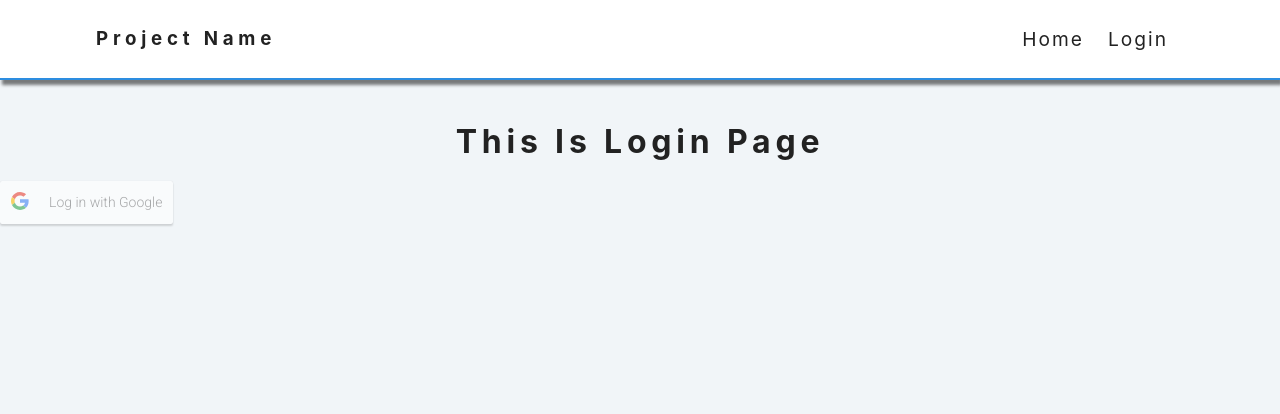
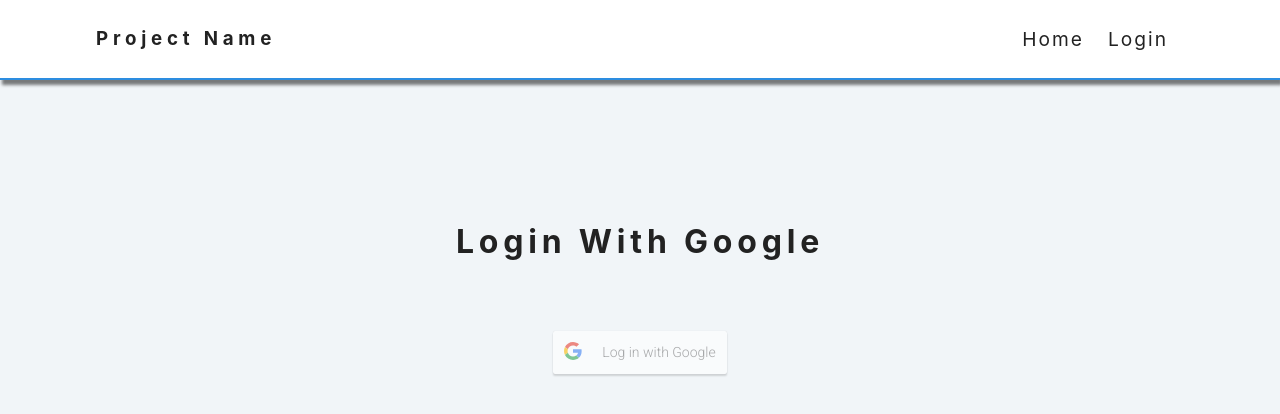
Before and after one commit to DavidBayat/LastProject.Client, a React (Create React App) app: page /login in a window 1280 px wide. Shown: the top 414 px of the page. Built offline with nearby package versions, Linux system fonts and the light colour scheme.

Commit message:
changed google login position

```diff
--- /dev/null
+++ b/src/components/LogIn/Login.css
@@ -0,0 +1,7 @@
+.login {
+    text-align: center;
+    margin: 20px auto;
+}
+.google-login{
+    margin-top: 50px;
+}
--- a/src/components/LogIn/index.tsx
+++ b/src/components/LogIn/index.tsx
@@ -1,6 +1,7 @@
 import React, {useState} from 'react';
 import GoogleLogin from "react-google-login";
 import { useNavigate } from "react-router-dom";
+import "./Login.css"
 
 interface Props {
     setLoginData: Function
@@ -17,9 +18,10 @@
         alert(result)
     }
     return (
-        <div>
-            <h1 className="section-title">This is login page</h1>
+        <div className="section login">
+            <h1 className="section-title">Login With Google</h1>
             <GoogleLogin
+                className="google-login"
                 clientId="348842152385-kdg8vkd6rnhvv07burv4pmune9ejalte.apps.googleusercontent.com"
                 buttonText="Log in with Google"
                 onSuccess={handleLogin}
```
